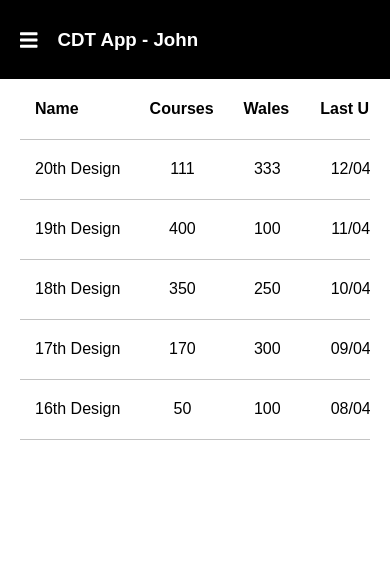
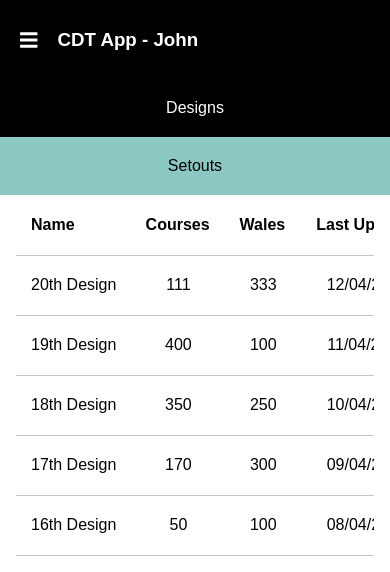
Before and after one commit to artworkjpm/cdt-app, a React (Create React App) app: page /designs in a window 390 px wide. Shown: the top 572 px of the page. Built offline with nearby package versions, Linux system fonts and the light colour scheme; data requests are answered from the project's data file.

Commit message:
responsive left side bar, show hide toggle inside redux

```diff
--- a/src/App.tsx
+++ b/src/App.tsx
@@ -1,28 +1,15 @@
 import React from "react";
-import { BrowserRouter, Redirect, Route, Switch } from "react-router-dom";
+import { BrowserRouter } from "react-router-dom";
+import MainContent from "./components/MainContent/MainContent";
+import TopNav from "./components/TopNav/TopNav";
 import "./styles/App.scss";
-import Designs from "./components/Designs/Designs";
-import LeftSideBar from "./components/LeftSideBar/LeftSideBar";
-import Setouts from "./components/Setouts/Setouts";
-import TopNav from "./components/TopNav/TopNav";
 
 function App() {
 	return (
 		<div>
 			<BrowserRouter>
-				<TopNav></TopNav>
-				<div className="grid-container">
-					<div className="left-bar">
-						<LeftSideBar />
-					</div>
-					<div className="content-container">
-						<Switch>
-							<Route exact path="/" render={() => <Redirect to="/designs" />} />
-							<Route exact path="/designs" render={() => <Designs />} />
-							<Route exact path="/setouts" render={() => <Setouts />} />
-						</Switch>
-					</div>
-				</div>
+				<TopNav />
+				<MainContent />
 			</BrowserRouter>
 		</div>
 	);
--- a/src/components/LeftSideBar/LeftSideBar.tsx
+++ b/src/components/LeftSideBar/LeftSideBar.tsx
@@ -1,6 +1,6 @@
 import React from "react";
+import { NavLink } from "react-router-dom";
 import "./left-side.scss";
-import { NavLink } from "react-router-dom";
 export default function LeftSideBar() {
 	return (
 		<div>
--- /dev/null
+++ b/src/components/MainContent/MainContent.tsx
@@ -0,0 +1,27 @@
+import React from "react";
+import { useSelector } from "react-redux";
+import { Redirect, Route, Switch } from "react-router-dom";
+import Designs from "../Designs/Designs";
+import LeftSideBar from "../LeftSideBar/LeftSideBar";
+import Setouts from "../Setouts/Setouts";
+
+export default function MainContent() {
+	const showSideBar = useSelector((state: { mainAppReducer: { showSideBar: boolean } }) => state.mainAppReducer.showSideBar);
+	return (
+		<div className={showSideBar ? "grid-container" : "remove-grid"}>
+			{showSideBar && (
+				<div className="left-bar">
+					<LeftSideBar />
+				</div>
+			)}
+
+			<div className="content-container">
+				<Switch>
+					<Route exact path="/" render={() => <Redirect to="/designs" />} />
+					<Route exact path="/designs" render={() => <Designs />} />
+					<Route exact path="/setouts" render={() => <Setouts />} />
+				</Switch>
+			</div>
+		</div>
+	);
+}
--- a/src/components/TopNav/TopNav.tsx
+++ b/src/components/TopNav/TopNav.tsx
@@ -1,13 +1,20 @@
+import { faBars } from "@fortawesome/free-solid-svg-icons";
 import { FontAwesomeIcon } from "@fortawesome/react-fontawesome";
-import { faBars } from "@fortawesome/free-solid-svg-icons";
-import React from "react";
+import { useDispatch } from "react-redux";
+import { Link } from "react-router-dom";
+import { toggleSideBarAction } from "../../redux/actions/mainActions";
 import "./topbar.scss";
-import { Link } from "react-router-dom";
 export default function TopNav() {
+	const dispatch = useDispatch();
+
+	function toggleSideMenu() {
+		dispatch(toggleSideBarAction());
+	}
+
 	return (
 		<div>
 			<div className="top-bar">
-				<div className="menu">
+				<div className="menu" onClick={toggleSideMenu}>
 					<FontAwesomeIcon icon={faBars} />
 				</div>
 				<div className="app-name">
--- /dev/null
+++ b/src/redux/actions/mainActions.ts
@@ -0,0 +1,7 @@
+import { Action, Dispatch } from "redux";
+
+export const toggleSideBarAction = () => (dispatch: Dispatch<Action>) => {
+	dispatch({
+		type: "TOGGLE_SIDE_BAR",
+	});
+};
--- /dev/null
+++ b/src/redux/reducers/mainAppReducer.ts
@@ -0,0 +1,18 @@
+import { ActionData } from "../../models/interfaces";
+
+const initState = {
+	showSideBar: true,
+};
+
+export const mainAppReducer = (state = initState, action: ActionData) => {
+	switch (action.type) {
+		case "TOGGLE_SIDE_BAR":
+			return {
+				...state,
+				showSideBar: !state.showSideBar,
+			};
+
+		default:
+			return state;
+	}
+};
--- a/src/redux/rootReducer.ts
+++ b/src/redux/rootReducer.ts
@@ -1,9 +1,11 @@
 import { combineReducers } from "redux";
 import { designsReducer } from "./reducers/designsReducer";
+import { mainAppReducer } from "./reducers/mainAppReducer";
 import { setOutsReducer } from "./reducers/setOutsReducer";
 
 // Use ES6 object literal shorthand syntax to define the object shape
 export const rootReducer = combineReducers({
 	designsReducer,
 	setOutsReducer,
+	mainAppReducer,
 });
--- a/src/styles/App.scss
+++ b/src/styles/App.scss
@@ -6,12 +6,17 @@
 	height: 100vh;
 }
 
+.remove-grid {
+	display: block;
+	height: 100vh;
+}
+
 .left-bar {
 	background-color: $mainColor;
 }
 
 .content-container {
-	padding: 0 20px 20px 20px;
+	padding: 0 16px 20px 16px;
 	max-width: 100%;
 	overflow-y: scroll;
 }
@@ -25,6 +30,6 @@
 		display: block;
 	}
 	.left-bar {
-		display: none;
+		display: block;
 	}
 }
```
